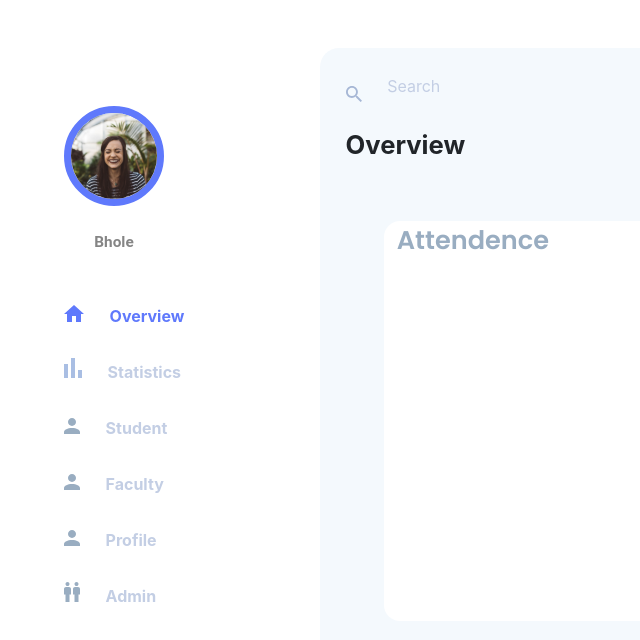
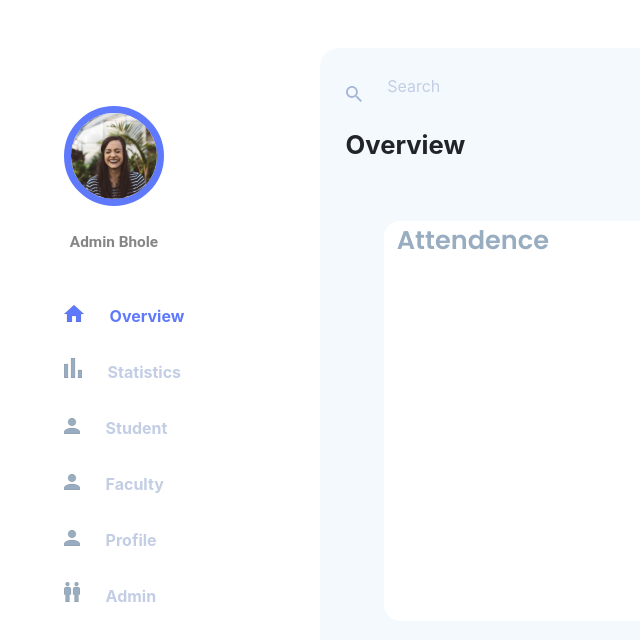
Before and after one commit to nischaynagar/CollegeScape, a React (Create React App) app: page /#/dashboard in a window 1280 px wide. Shown: the top 640 px of the page, without its empty margins (0-640 px from the left). Built offline with nearby package versions, Linux system fonts and the light colour scheme.

Commit message:
sidebar css

```diff
--- a/src/Components/DashboardComponents/sidebar/index.js
+++ b/src/Components/DashboardComponents/sidebar/index.js
@@ -12,49 +12,204 @@ import searchbar from "./images/searchbar.svg";
 import mainpic from "./images/mainpic.svg";
 
 function Sidebar() {
+  const location = useLocation();
+
   return (
     <div className={design.leftbar}>
       <div className={design.profPicandName}>
         <div className={design.profile}>
           <img src={mainpic} alt="hello" className={design.mainphoto}></img>
         </div>
-        <p className={design.profileName}>Bhole</p>
+        <p className={design.profileName}>Admin Bhole</p>
       </div>
       <div className={design.choices}>
-        <Link to="/dashboard">
+        <Link to="/dashboard" style={{ textDecoration: "none" }}>
           <div className={design.option}>
-            <img src={homeicon} alt="hello"></img>
-            <p className={design.mainoption}>Overview</p>
+            <svg
+              className={
+                location.pathname === "/dashboard"
+                  ? design.active
+                  : design.icons
+              }
+              width="20"
+              height="17"
+              viewBox="0 0 20 17"
+              fill="none"
+              xmlns="http://www.w3.org/2000/svg"
+            >
+              <path
+                d="M8 10.95H7.95V11V16.95H3.05V9V8.95H3H0.130298L10 0.0672681L19.8697 8.95H17H16.95V9V16.95H12.05V11V10.95H12H8Z"
+                stroke="black"
+                stroke-width="0.1"
+              />
+            </svg>
+
+            <p
+              className={
+                location.pathname === "/dashboard"
+                  ? design.optionnamesActive
+                  : design.optionnamesInactive
+              }
+            >
+              Overview
+            </p>
           </div>
         </Link>
-        <Link to="/dashboard/statistics">
+        <Link to="/dashboard/statistics" style={{ textDecoration: "none" }}>
           <div className={design.option}>
-            <img src={stats} alt="hello"></img>
-            <p className={design.optionnames}>Statistics</p>
+            <svg
+              className={
+                location.pathname === "/dashboard/statistics"
+                  ? design.active
+                  : design.icons
+              }
+              width="18"
+              height="20"
+              viewBox="0 0 18 20"
+              fill="none"
+              xmlns="http://www.w3.org/2000/svg"
+            >
+              <path
+                d="M0.05 19.95V6.05H3.95V19.95H0.05ZM7.05 19.95V0.05H10.95V19.95H7.05ZM14.05 19.95V12.05H17.95V19.95H14.05Z"
+                stroke="black"
+                stroke-width="0.1"
+              />
+            </svg>
+
+            <p
+              className={
+                location.pathname === "/dashboard/statistics"
+                  ? design.optionnamesActive
+                  : design.optionnamesInactive
+              }
+            >
+              Statistics
+            </p>
           </div>
         </Link>
-        <Link to="/dashboard/student">
+        <Link to="/dashboard/student" style={{ textDecoration: "none" }}>
           <div className={design.option}>
-            <img src={profile} alt="hello"></img>
-            <p className={design.optionnames}>Student</p>
+            <svg
+              className={
+                location.pathname === "/dashboard/student"
+                  ? design.active
+                  : design.icons
+              }
+              width="16"
+              height="16"
+              viewBox="0 0 16 16"
+              fill="none"
+              xmlns="http://www.w3.org/2000/svg"
+            >
+              <path
+                d="M8 0.05C9.04761 0.05 10.0523 0.466159 10.7931 1.20693C11.5338 1.9477 11.95 2.95239 11.95 4C11.95 5.04761 11.5338 6.0523 10.7931 6.79307C10.0523 7.53384 9.04761 7.95 8 7.95C6.95239 7.95 5.9477 7.53384 5.20693 6.79307C4.46616 6.0523 4.05 5.04761 4.05 4C4.05 2.95239 4.46616 1.9477 5.20693 1.20693C5.9477 0.466159 6.95239 0.05 8 0.05ZM8 10.05C10.2039 10.05 12.1959 10.4964 13.6351 11.216C15.0773 11.9371 15.95 12.9241 15.95 14V15.95H0.05V14C0.05 12.9241 0.922694 11.9371 2.36486 11.216C3.80405 10.4964 5.79607 10.05 8 10.05Z"
+                stroke="black"
+                stroke-width="0.1"
+              />
+            </svg>
+            <p
+              className={
+                location.pathname === "/dashboard/student"
+                  ? design.optionnamesActive
+                  : design.optionnamesInactive
+              }
+            >
+              Student
+            </p>
           </div>
         </Link>
-        <Link to="/dashboard/faculty">
+        <Link to="/dashboard/faculty" style={{ textDecoration: "none" }}>
           <div className={design.option}>
-            <img src={profile} alt="hello"></img>
-            <p className={design.optionnames}>Faculty</p>
+            <svg
+              className={
+                location.pathname === "/dashboard/faculty"
+                  ? design.active
+                  : design.icons
+              }
+              width="16"
+              height="16"
+              viewBox="0 0 16 16"
+              fill="none"
+              xmlns="http://www.w3.org/2000/svg"
+            >
+              <path
+                d="M8 0.05C9.04761 0.05 10.0523 0.466159 10.7931 1.20693C11.5338 1.9477 11.95 2.95239 11.95 4C11.95 5.04761 11.5338 6.0523 10.7931 6.79307C10.0523 7.53384 9.04761 7.95 8 7.95C6.95239 7.95 5.9477 7.53384 5.20693 6.79307C4.46616 6.0523 4.05 5.04761 4.05 4C4.05 2.95239 4.46616 1.9477 5.20693 1.20693C5.9477 0.466159 6.95239 0.05 8 0.05ZM8 10.05C10.2039 10.05 12.1959 10.4964 13.6351 11.216C15.0773 11.9371 15.95 12.9241 15.95 14V15.95H0.05V14C0.05 12.9241 0.922694 11.9371 2.36486 11.216C3.80405 10.4964 5.79607 10.05 8 10.05Z"
+                stroke="black"
+                stroke-width="0.1"
+              />
+            </svg>
+            <p
+              className={
+                location.pathname === "/dashboard/faculty"
+                  ? design.optionnamesActive
+                  : design.optionnamesInactive
+              }
+            >
+              Faculty
+            </p>
           </div>
         </Link>
-        <Link to="/dashboard/profile">
+        <Link to="/dashboard/profile" style={{ textDecoration: "none" }}>
           <div className={design.option}>
-            <img src={profile} alt="hello"></img>
-            <p className={design.optionnames}>Profile</p>
+            <svg
+              className={
+                location.pathname === "/dashboard/profile"
+                  ? design.active
+                  : design.icons
+              }
+              width="16"
+              height="16"
+              viewBox="0 0 16 16"
+              fill="none"
+              xmlns="http://www.w3.org/2000/svg"
+            >
+              <path
+                d="M8 0.05C9.04761 0.05 10.0523 0.466159 10.7931 1.20693C11.5338 1.9477 11.95 2.95239 11.95 4C11.95 5.04761 11.5338 6.0523 10.7931 6.79307C10.0523 7.53384 9.04761 7.95 8 7.95C6.95239 7.95 5.9477 7.53384 5.20693 6.79307C4.46616 6.0523 4.05 5.04761 4.05 4C4.05 2.95239 4.46616 1.9477 5.20693 1.20693C5.9477 0.466159 6.95239 0.05 8 0.05ZM8 10.05C10.2039 10.05 12.1959 10.4964 13.6351 11.216C15.0773 11.9371 15.95 12.9241 15.95 14V15.95H0.05V14C0.05 12.9241 0.922694 11.9371 2.36486 11.216C3.80405 10.4964 5.79607 10.05 8 10.05Z"
+                stroke="black"
+                stroke-width="0.1"
+              />
+            </svg>
+            <p
+              className={
+                location.pathname === "/dashboard/profile"
+                  ? design.optionnamesActive
+                  : design.optionnamesInactive
+              }
+            >
+              Profile
+            </p>
           </div>
         </Link>
-        <Link to="/dashboard/admin">
+        <Link to="/dashboard/admin" style={{ textDecoration: "none" }}>
           <div className={design.option}>
-            <img src={admin} alt="hello"></img>
-            <p className={design.optionnames}>Admin</p>
+            <svg
+              className={
+                location.pathname === "/dashboard/admin"
+                  ? design.active
+                  : design.icons
+              }
+              width="16"
+              height="20"
+              viewBox="0 0 16 20"
+              fill="none"
+              xmlns="http://www.w3.org/2000/svg"
+            >
+              <path
+                d="M1.5 12.45H0.05V7C0.05 6.48283 0.255446 5.98684 0.621142 5.62114C0.986838 5.25545 1.48283 5.05 2 5.05H5C5.51717 5.05 6.01316 5.25545 6.37886 5.62114C6.74455 5.98684 6.95 6.48283 6.95 7V12.45H5.5H5.45V12.5V19.95H1.55V12.5V12.45H1.5ZM10.5 12.45H9.05V7C9.05 6.48283 9.25545 5.98684 9.62114 5.62114C9.98684 5.25545 10.4828 5.05 11 5.05H14C14.5172 5.05 15.0132 5.25545 15.3789 5.62114C15.7446 5.98684 15.95 6.48283 15.95 7V12.45H14.5H14.45V12.5V19.95H10.55V12.5V12.45H10.5ZM3.5 0.05C4.01717 0.05 4.51316 0.255446 4.87886 0.621142C5.24455 0.986838 5.45 1.48283 5.45 2C5.45 2.51717 5.24455 3.01316 4.87886 3.37886C4.51316 3.74455 4.01717 3.95 3.5 3.95C2.98283 3.95 2.48684 3.74455 2.12114 3.37886C1.75545 3.01316 1.55 2.51717 1.55 2C1.55 1.48283 1.75545 0.986838 2.12114 0.621142C2.48684 0.255446 2.98283 0.05 3.5 0.05ZM12.5 0.05C13.0172 0.05 13.5132 0.255446 13.8789 0.621142C14.2446 0.986838 14.45 1.48283 14.45 2C14.45 2.51717 14.2446 3.01316 13.8789 3.37886C13.5132 3.74455 13.0172 3.95 12.5 3.95C11.9828 3.95 11.4868 3.74455 11.1211 3.37886C10.7554 3.01316 10.55 2.51717 10.55 2C10.55 1.48283 10.7554 0.986838 11.1211 0.621142C11.4868 0.255446 11.9828 0.05 12.5 0.05Z"
+                stroke="black"
+                stroke-width="0.1"
+              />
+            </svg>
+
+            <p
+              className={
+                location.pathname === "/dashboard/admin"
+                  ? design.optionnamesActive
+                  : design.optionnamesInactive
+              }
+            >
+              Admin
+            </p>
           </div>
         </Link>
       </div>
--- a/src/Components/DashboardComponents/sidebar/styles.module.css
+++ b/src/Components/DashboardComponents/sidebar/styles.module.css
@@ -60,9 +60,14 @@
   flex-direction: row;
   align-items: baseline;
 }
-.optionnames {
+.optionnamesInactive {
   margin-left: 2vw;
   color: #c3cee4;
+  font-weight: bold;
+}
+.optionnamesActive {
+  margin-left: 2vw;
+  color: #5f79fc;
   font-weight: bold;
 }
 .optionname {
@@ -106,3 +111,11 @@
   justify-content: center;
   align-items: center;
 }
+
+.active {
+  fill: #5f79fc;
+}
+
+.icons {
+  fill: #99adc1;
+}
```
